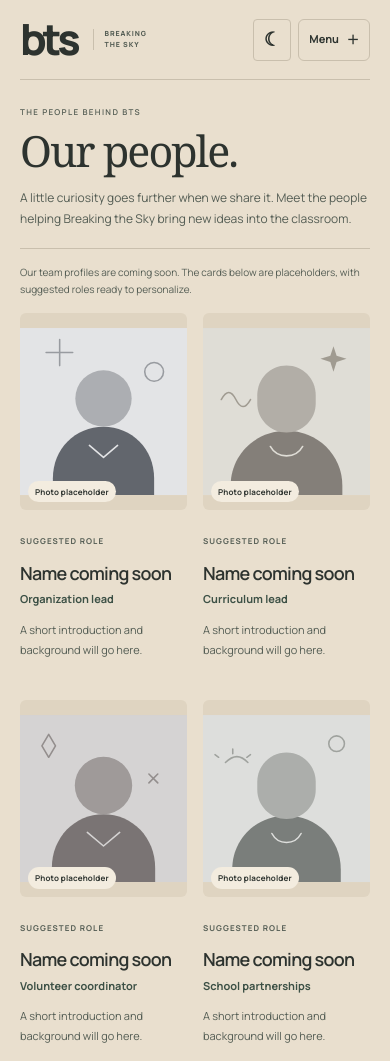
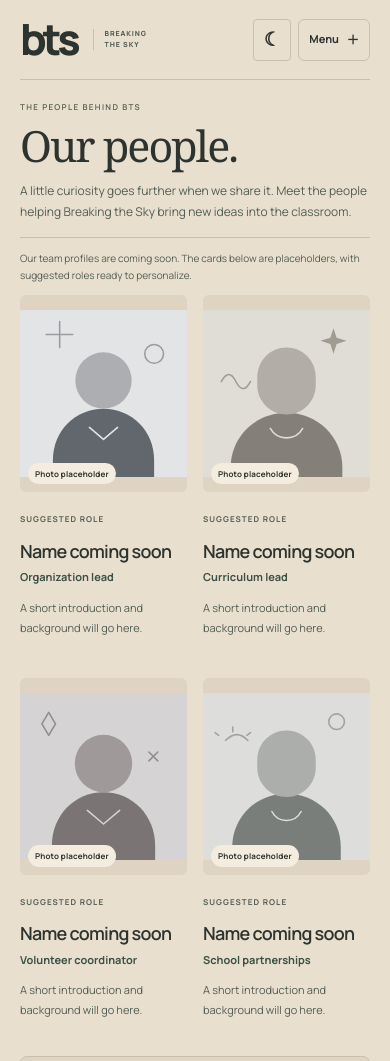
Before and after one commit to ammarashary14/its, a website: page team.html in a window 390 px wide. Shown: the top 1061 px of the page. Drawn offline with Linux system fonts and the light colour scheme; no server answers.

Commit message:
Tighten team page spacing on desktop and mobile

```diff
--- a/assets/people-forms-rich.css
+++ b/assets/people-forms-rich.css
@@ -1,13 +1,13 @@
 /* Compact people page; practical, illustrated introductions to the forms. */
-body[data-page="team"] .team-hero { display: grid; grid-template-columns: .9fr 1.1fr; gap: 50px; align-items: center; padding-block: 34px 26px; }
+body[data-page="team"] .team-hero { display: grid; grid-template-columns: .9fr 1.1fr; gap: 50px; align-items: center; padding-block: 26px 20px; }
 body[data-page="team"] .team-hero .eyebrow { margin-bottom: 11px; font-size: 9px; }
 body[data-page="team"] .team-hero h1 { margin: 0; font-size: clamp(43px, 4.5vw, 59px); }
 body[data-page="team"] .team-hero .lead { margin: 0; font-size: 14px; max-width: 540px; line-height: 1.8; }
-body[data-page="team"] .team-section { padding-block: 19px 43px; }
-.team-roster-note { color: var(--muted); font-size: 11px; line-height: 1.65; margin-bottom: 19px; max-width: 830px; }
+body[data-page="team"] .team-section { padding-block: 14px 32px; }
+.team-roster-note { color: var(--muted); font-size: 11px; line-height: 1.65; margin-bottom: 14px; max-width: 830px; }
 body[data-page="team"] .staff-avatar { border-radius: 6px; }
-body[data-page="team"] .staff-info { padding-top: 16px; }
-body[data-page="team"] .team-callout { display: flex; justify-content: space-between; align-items: center; gap: 35px; padding: 29px 33px; margin-bottom: 49px; }
+body[data-page="team"] .staff-info { padding-top: 12px; }
+body[data-page="team"] .team-callout { display: flex; justify-content: space-between; align-items: center; gap: 35px; padding: 24px 29px; margin-bottom: 36px; }
 body[data-page="team"] .team-callout .eyebrow { margin-bottom: 10px; }
 body[data-page="team"] .team-callout h2 { font-size: 32px; margin-bottom: 11px; }
 body[data-page="team"] .team-callout p:not(.eyebrow) { margin-bottom: 0; max-width: 560px; font-size: 12px; }
@@ -61,13 +61,13 @@ body[data-page="team"] .team-callout .button { flex-shrink: 0; font-size: 12px;
   body[data-page="team"] .team-callout h2 { font-size: 29px; }
 }
 @media (max-width: 650px) {
-  body[data-page="team"] .team-hero { grid-template-columns: 1fr; gap: 13px; padding-block: 26px 19px; }
+  body[data-page="team"] .team-hero { grid-template-columns: 1fr; gap: 11px; padding-block: 21px 15px; }
   body[data-page="team"] .team-hero h1 { font-size: 43px; }
   body[data-page="team"] .team-hero .eyebrow { font-size: 8px; margin-bottom: 9px; }
   body[data-page="team"] .team-hero .lead { font-size: 12px; line-height: 1.75; }
-  body[data-page="team"] .team-section { padding-block: 15px 30px; }
-  .team-roster-note { font-size: 10px; margin-bottom: 16px; }
-  body[data-page="team"] .team-callout { display: block; padding: 25px; margin-bottom: 35px; }
+  body[data-page="team"] .team-section { padding-block: 12px 24px; }
+  .team-roster-note { font-size: 10px; margin-bottom: 12px; }
+  body[data-page="team"] .team-callout { display: block; padding: 21px; margin-bottom: 28px; }
   body[data-page="team"] .team-callout .button { margin-top: 20px; }
   .form-page:has(.form-intro-rich) { padding-top: 30px; }
   .form-intro-rich { grid-template-columns: 1fr; gap: 25px; padding-bottom: 27px; margin-bottom: 27px; }
--- a/team.html
+++ b/team.html
@@ -12,7 +12,7 @@
   <link rel="stylesheet" href="assets/theme.css?v=photo-10">
     <script src="assets/app.js?v=calendar-14" defer></script>
     <script type="module" src="assets/site-content.js?v=calendar-14"></script>
-    <link rel="stylesheet" href="assets/people-forms-rich.css?v=full-11">
+    <link rel="stylesheet" href="assets/people-forms-rich.css?v=team-18">
   <link rel="stylesheet" href="assets/social-links.css?v=full-11">
   <link rel="stylesheet" href="assets/navigation.css?v=calendar-14">
 </head>
```
